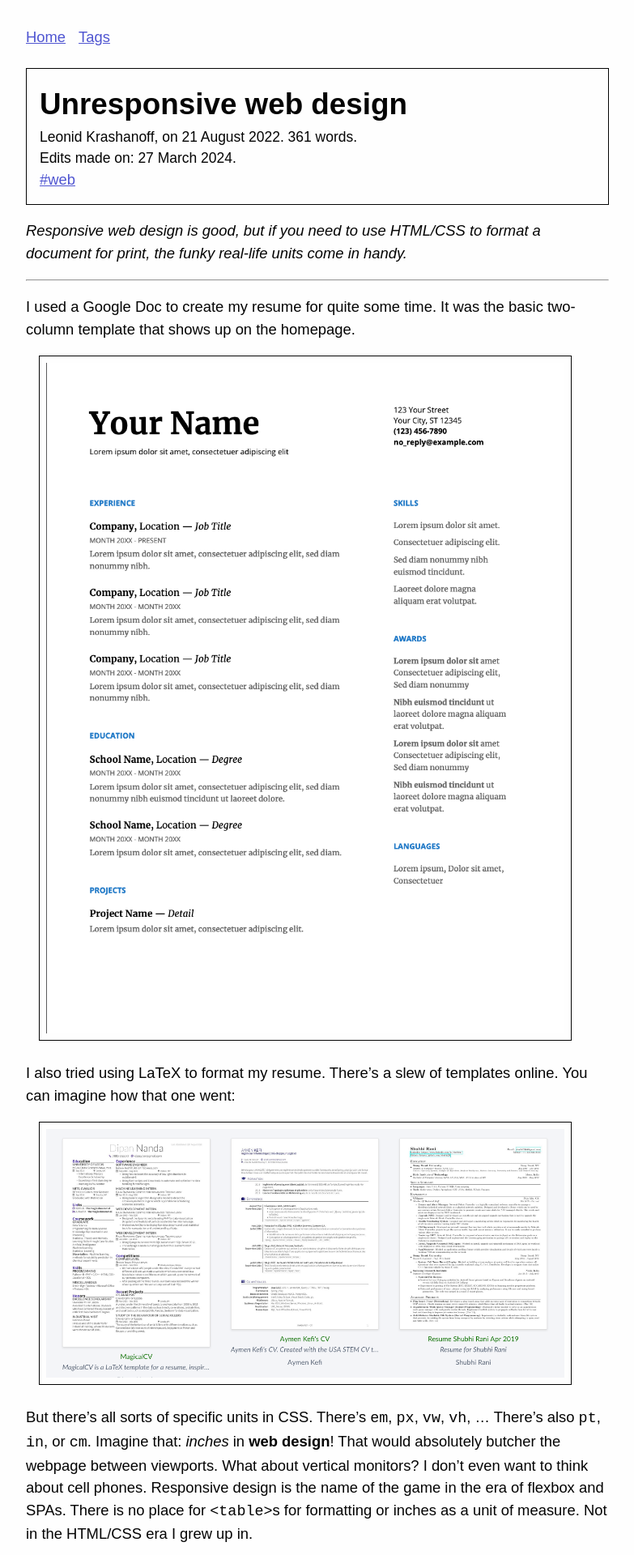
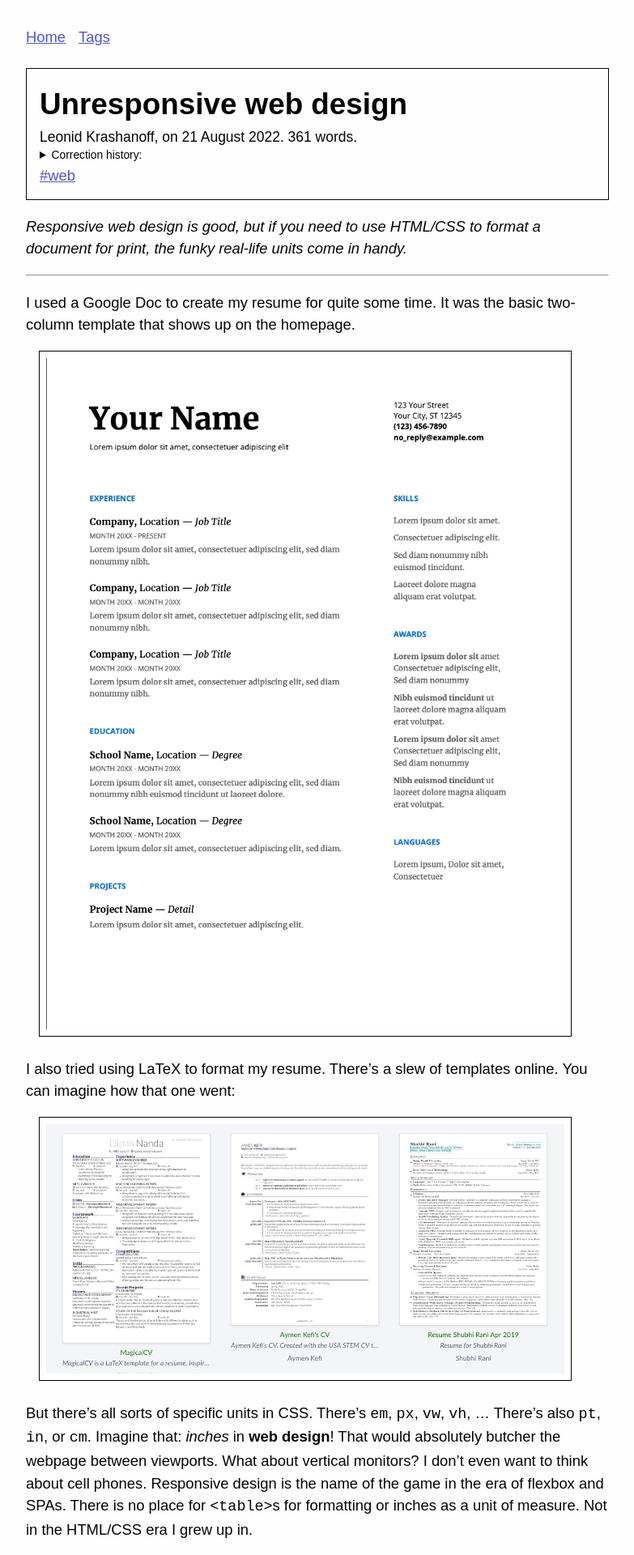
Before and after one commit to krashanoff/whoami, a Jekyll site: the page built from _posts/2022-08-20-resume.md, in a window 1280 px wide. Shown: the top 1920 px of the page at 81% size, without its empty margins (248-1031 px from the left). Built offline with Jekyll 4.4.1, drawn with Linux system fonts in a browser that asks for light colours.

Commit message:
Publish correction for Postgres article due to syntax error

```diff
--- a/_layouts/post.html
+++ b/_layouts/post.html
@@ -7,9 +7,12 @@
     <h1>{{ page.title }}</h1>
     <p rel="author">{{ site.author }}, on {{ page.date | date: "%-d %B %Y" }}. {{ content | number_of_words }} words.</p>
     {% if page.edits %}
-    <p class="edits">
-      Edits made on: {% for edit in page.edits %}{{ edit.when | date: "%-d %B %Y" }}{% unless forloop.last %}, {% endunless %}{% endfor %}.
-    </p>
+    <details>
+      <summary>Correction history:</summary>
+        <ol>
+          <li>{% for edit in page.edits %}{{ edit.when | date: "%-d %B %Y" }}: {{ edit.why }}{% unless forloop.last %}, {% endunless %}{% endfor %}</li>
+        </ol>
+    </details>
     {% endif %}
     <div class="tags">
       {% for tag in page.tags %}
--- a/_sass/base.scss
+++ b/_sass/base.scss
@@ -92,15 +92,6 @@
   border-left: 0.35rem solid var(--black);
 }
 
-details {
-  border: 1px solid var(--black);
-  padding: 1rem;
-}
-
-summary {
-  cursor: pointer;
-}
-
 .title {
   font-size: 2em;
 }
--- a/_sass/post.scss
+++ b/_sass/post.scss
@@ -35,6 +35,26 @@
   margin-top: 1rem;
 }
 
+details {
+  border: 1px solid var(--black);
+  padding: 1rem;
+}
+
+.post-meta > details {
+  border: 0;
+  padding: 0;
+  font-size: 0.75em;
+}
+
+.post-meta > details ol {
+  list-style: disc;
+  margin: 0;
+}
+
+summary {
+  cursor: pointer;
+}
+
 /*
 In the future, these will be the styles for some minimal tooltips
 for a post's edit history.
```
Also changed, not shown: _posts/2024-02-01-postgres-cel.md (+4 -1 lines).
